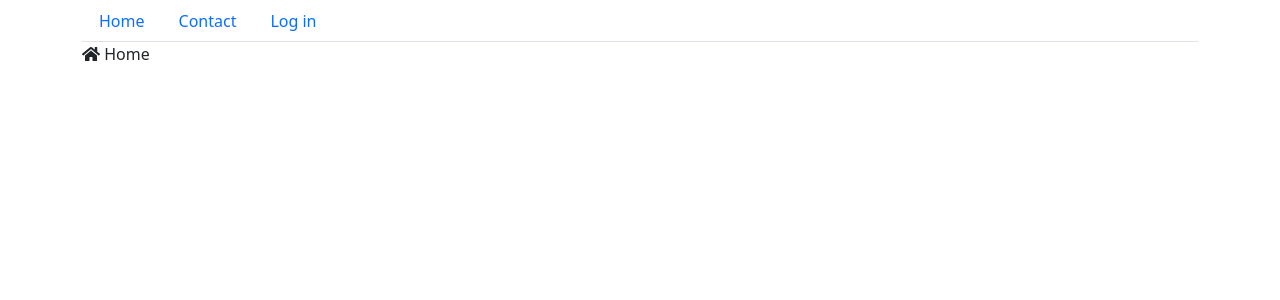
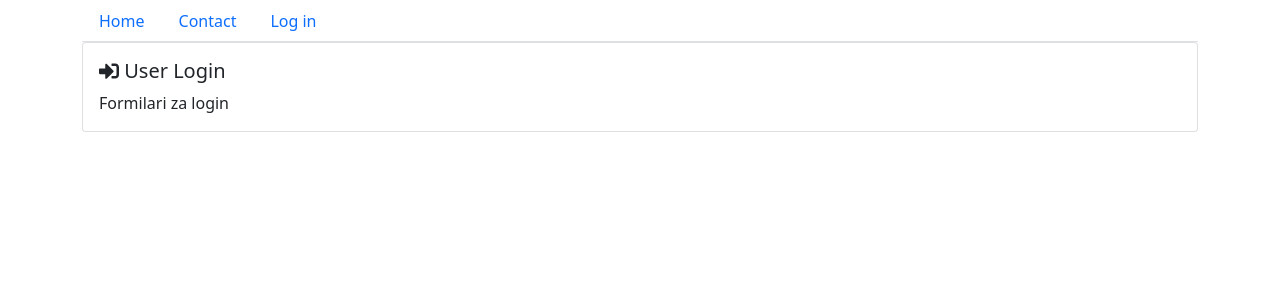
Before and after one commit to mudzy992/frontend-aplikacija, a React (Create React App) app: page /#/user/login in a window 1280 px wide. Shown: the top 300 px of the page. Built offline with nearby package versions, Linux system fonts and the light colour scheme.

Commit message:
Rutiranje menija
React-router-dom verzija 5.2.0
@types/react-router-dom 5.1.5

radi u ovom slučaju

```diff
--- a/package.json
+++ b/package.json
@@ -14,12 +14,14 @@
     "@types/node": "^16.11.21",
     "@types/react": "^17.0.38",
     "@types/react-dom": "^17.0.11",
+    "@types/react-router-dom": "^5.1.5",
     "bootstrap": "^5.1.3",
     "jquery": "^3.6.0",
     "popper.js": "^1.16.1",
     "react": "^17.0.2",
     "react-bootstrap": "^2.1.1",
     "react-dom": "^17.0.2",
+    "react-router-dom": "^5.2.0",
     "react-scripts": "5.0.0",
     "typescript": "^4.5.5",
     "web-vitals": "^2.1.4"
--- a/src/components/App/App.tsx
+++ /dev/null
@@ -1,15 +0,0 @@
-import React from 'react';
-import './App.css';
-import { Container } from 'react-bootstrap'
-import { faHome } from '@fortawesome/free-solid-svg-icons'
-import { FontAwesomeIcon } from '@fortawesome/react-fontawesome';
-
-function App() {
-  return (
-    <Container>
-      <FontAwesomeIcon icon={faHome}/> Home
-    </Container>
-  );
-}
-
-export default App;
--- /dev/null
+++ b/src/components/ContactPage/ContactPage.tsx
@@ -0,0 +1,24 @@
+import React from 'react';
+import './ContactPage.css';
+import { Card, Container } from 'react-bootstrap'
+import { faPhone } from '@fortawesome/free-solid-svg-icons'
+import { FontAwesomeIcon } from '@fortawesome/react-fontawesome';
+
+export default class ContactPage extends React.Component{
+  render() {
+     return (
+    <Container>
+      <Card>
+        <Card.Body>
+          <Card.Title>
+            <FontAwesomeIcon icon={faPhone}/> Contact details
+          </Card.Title>
+          <Card.Text>
+            Kontakt podaci
+          </Card.Text>
+        </Card.Body>
+      </Card>
+    </Container>
+  );
+  }
+}
--- /dev/null
+++ b/src/components/HomePage/HomePage.tsx
@@ -0,0 +1,24 @@
+import React from 'react';
+import './HomePage.css';
+import { Card, Container } from 'react-bootstrap'
+import { faHome } from '@fortawesome/free-solid-svg-icons'
+import { FontAwesomeIcon } from '@fortawesome/react-fontawesome';
+
+function HomePage() {
+  return (
+    <Container>
+    <Card>
+      <Card.Body>
+        <Card.Title>
+        <FontAwesomeIcon icon={faHome}/> Home
+        </Card.Title>
+        <Card.Text>
+          Naslovna stranica
+        </Card.Text>
+      </Card.Body>
+    </Card>
+    </Container>
+  );
+}
+
+export default HomePage;
--- a/src/components/MainMenu/MainMenu.tsx
+++ b/src/components/MainMenu/MainMenu.tsx
@@ -1,5 +1,6 @@
 import React from "react";
 import { Container, Nav } from "react-bootstrap";
+import { HashRouter, Link } from "react-router-dom";
 
 export class MainMenuItem {
     text: string = "";
@@ -24,12 +25,6 @@
         this.state = {
             items: props.items,
         }
-
-        /* setInterval(()=> {
-            const novaLista = [... this.state.items];
-            novaLista.push(new MainMenuItem("naslov", "/link"));
-            this.setItems(novaLista);
-        }, 2000); */
     }
 /* Kada god dođe do poziva setItems  */
     setItems(items: MainMenuItem[]){
@@ -44,22 +39,20 @@
         return (
             <Container>
             <Nav variant="tabs">
+                <HashRouter>
                 {this.state.items.map(this.makeNavLink)}
-
-               {/*  { this.props.items.map(item => {
-                    return(
-                        <Nav.Link href={item.link}>{item.text}</Nav.Link>
-                    )
-                })} */}
+                </HashRouter>
             </Nav>
             </Container>
-        )
+        );
     }
     /* a može i ova varijanta */
     private makeNavLink(item: MainMenuItem){
         return(
-            <Nav.Link href={item.link}>{item.text}</Nav.Link>
-        )
+            <Link to={ item.link } className="nav-link">
+                { item.text }
+            </Link>
+        );
     }
 }
 
--- /dev/null
+++ b/src/components/UserLoginPage/UserLoginPage.tsx
@@ -0,0 +1,25 @@
+import React from 'react';
+import './UserLoginPage.css';
+import { Card, Container } from 'react-bootstrap'
+import { faSignInAlt } from '@fortawesome/free-solid-svg-icons'
+import { FontAwesomeIcon } from '@fortawesome/react-fontawesome';
+
+export default class UserLoginPage extends React.Component{
+  render() {
+     return (
+    <Container>
+      <Card>
+        <Card.Body>
+          <Card.Title>
+            <FontAwesomeIcon icon={faSignInAlt}/> User Login
+          </Card.Title>
+          <Card.Text>
+            Formilari za login
+          </Card.Text>
+        </Card.Body>
+      </Card>
+
+    </Container>
+  );
+  }
+}
--- a/src/index.tsx
+++ b/src/index.tsx
@@ -1,24 +1,34 @@
 import React from 'react';
 import ReactDOM from 'react-dom';
 import './index.css';
-import App from './components/App/App';
 import reportWebVitals from './reportWebVitals';
 import 'bootstrap/dist/css/bootstrap.min.css';
 import 'jquery/dist/jquery.js';
 import 'popper.js/dist/popper.js';
-import 'bootstrap/dist/js/bootstrap.min.js'
+import 'bootstrap/dist/js/bootstrap.min.js';
 import '@fortawesome/fontawesome-free/css/fontawesome.min.css';
-import { MainMenu, MainMenuItem } from './components/MainMenu/MainMenu'
+import { MainMenu, MainMenuItem } from './components/MainMenu/MainMenu';
+import { HashRouter, Switch, Route } from 'react-router-dom';
+import HomePage from './components/HomePage/HomePage';
+import ContactPage from './components/ContactPage/ContactPage';
+import UserLoginPage from './components/UserLoginPage/UserLoginPage';
 
 const menuItems = [
   new MainMenuItem("Home", "/"),
-  new MainMenuItem("Contact", "/contact"),
-  new MainMenuItem("Log in", "/user/login")
+  new MainMenuItem("Contact", "/contact/"),
+  new MainMenuItem("Log in", "/user/login/")
 ]
 ReactDOM.render(
   <React.StrictMode>
     <MainMenu items= {menuItems} />
-    <App />
+    {/* mehanizam rutiranja */}
+    <HashRouter>
+      <Switch>
+        <Route exact path="/" component={ HomePage } />
+        <Route path="/contact" component={ ContactPage } />
+        <Route path="/user/login" component={ UserLoginPage } />
+      </Switch>
+    </HashRouter>
   </React.StrictMode>,
   document.getElementById('root')
 );
```
Also changed, not shown: src/components/ContactPage/ContactPage.css (added), src/components/HomePage/HomePage.css (added), src/components/UserLoginPage/UserLoginPage.css (added), upustvo.txt, 1 other file (tests, documents, lock files or other folders).
